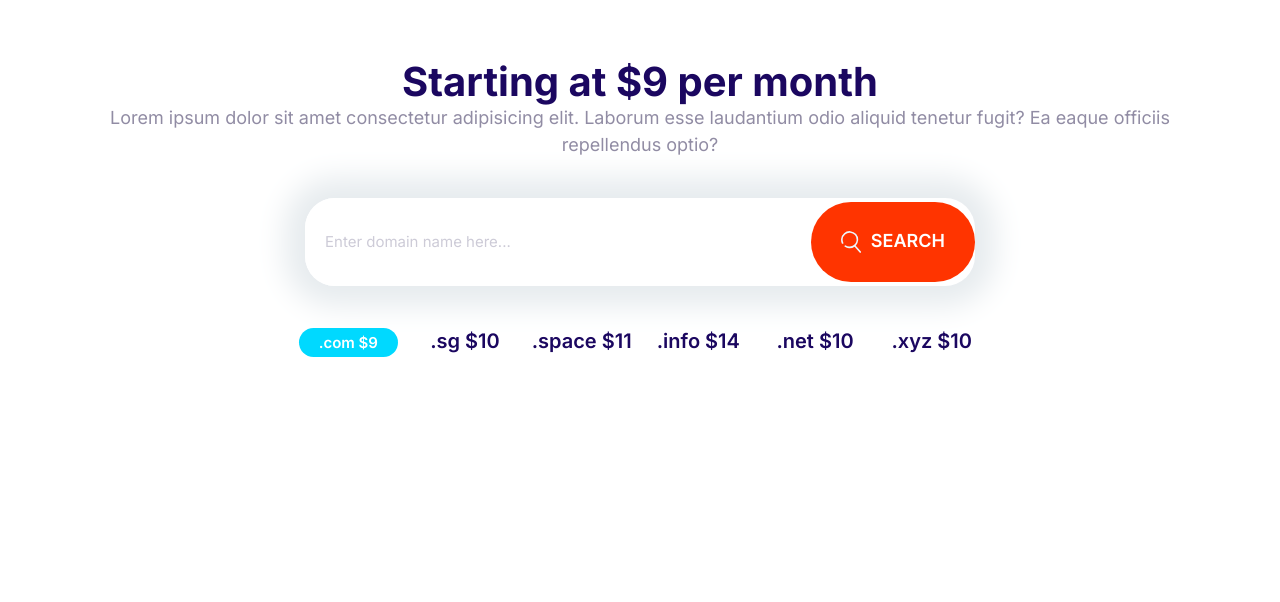
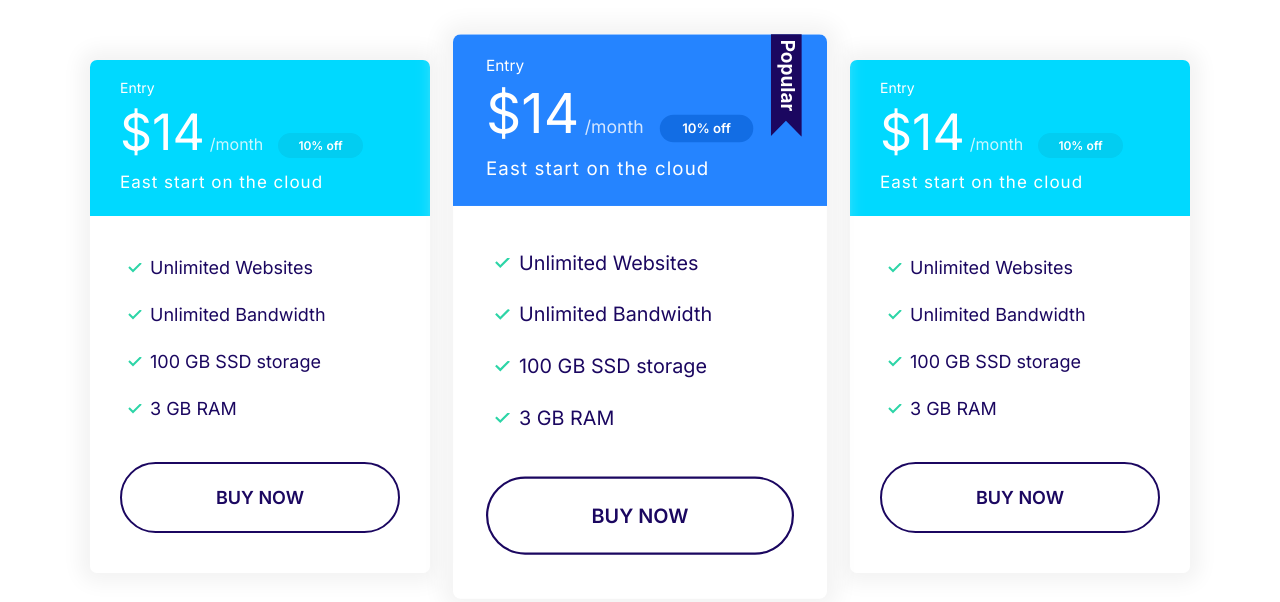
Before and after one commit to Gohn969/Practice-website, a plain HTML site: page index.html in a window 1280 px wide. Drawn offline with Linux system fonts and the light colour scheme.

Commit message:
Developing block-plans section.

```diff
--- a/css/styles.css
+++ b/css/styles.css
@@ -324,11 +324,27 @@
   color: #fff;
 }
 
+.card--primary .badge--primary {
+  background: #126de4;
+}
+
 .card--secondary .badge--secondary {
   background: #02cdf1;
 }
 
 /* plans */
+
+.plan {
+  transition: transform 0.2s ease;
+}
+
+.plan:hover {
+  transform: scale(1.05);
+}
+
+.plan--popular:hover {
+  transform: scale(1.15);
+}
 
 .plan__name {
   font-size: 2.4rem;
@@ -357,6 +373,10 @@
 
 .plan .list__item {
   margin-bottom: 2rem;
+}
+
+.plan--popular {
+  transform: scale(1.1);
 }
 
 .plan--popular .card__header {
@@ -731,3 +751,14 @@
     grid-template-columns: repeat(auto-fit, minmax(100px, 1fr));
   }
 }
+
+/* plans block */
+
+.block-plans .grid {
+  gap: 8rem 4rem;
+}
+
+.block-plans .card {
+  max-width: 500px;
+  margin: 0 auto;
+}
--- a/index.html
+++ b/index.html
@@ -15,36 +15,69 @@
     <link rel="stylesheet" href="css/styles.css" />
   </head>
   <body>
-    <section class="block container block-domain">
-      <header class="block__header">
-        <h2 class="block__heading">Starting at $9 per month</h2>
-        <p>
-          Lorem ipsum dolor sit amet consectetur adipisicing elit. Laborum esse
-          laudantium odio aliquid tenetur fugit? Ea eaque officiis repellendus
-          optio?
-        </p>
-      </header>
-      <div class="input-group">
-        <input
-          type="text"
-          class="input"
-          placeholder="Enter domain name here..."
-        />
-        <button class="btn btn--accent">
-          <svg class="icon icon--white">
-            <use xlink:href="images/sprite.svg#search"></use>
-          </svg>
-          Search
-        </button>
+    <section class="block container block-plans">
+      <div class="grid grid--col3">
+        <div class="plan">
+          <div class="card card--secondary">
+            <header class="card__header">
+              <h3 class="plan__name">Entry</h3>
+              <span class="plan__price">$14</span>
+              <span class="plan__billing-cycle">/month</span>
+              <span class="badge badge--secondary badge--small">10% off</span>
+              <span class="plan__description">East start on the cloud</span>
+            </header>
+            <div class="card__body">
+              <ul class="list list--tick">
+                <li class="list__item">Unlimited Websites</li>
+                <li class="list__item">Unlimited Bandwidth</li>
+                <li class="list__item">100 GB SSD storage</li>
+                <li class="list__item">3 GB RAM</li>
+              </ul>
+              <a href="#" class="btn btn--outline btn--block">Buy now</a>
+            </div>
+          </div>
+        </div>
+        <div class="plan plan--popular">
+          <div class="card card--primary">
+            <header class="card__header">
+              <h3 class="plan__name">Entry</h3>
+              <span class="plan__price">$14</span>
+              <span class="plan__billing-cycle">/month</span>
+              <span class="badge badge--primary badge--small">10% off</span>
+              <span class="plan__description">East start on the cloud</span>
+            </header>
+            <div class="card__body">
+              <ul class="list list--tick">
+                <li class="list__item">Unlimited Websites</li>
+                <li class="list__item">Unlimited Bandwidth</li>
+                <li class="list__item">100 GB SSD storage</li>
+                <li class="list__item">3 GB RAM</li>
+              </ul>
+              <a href="#" class="btn btn--outline btn--block">Buy now</a>
+            </div>
+          </div>
+        </div>
+        <div class="plan">
+          <div class="card card--secondary">
+            <header class="card__header">
+              <h3 class="plan__name">Entry</h3>
+              <span class="plan__price">$14</span>
+              <span class="plan__billing-cycle">/month</span>
+              <span class="badge badge--secondary badge--small">10% off</span>
+              <span class="plan__description">East start on the cloud</span>
+            </header>
+            <div class="card__body">
+              <ul class="list list--tick">
+                <li class="list__item">Unlimited Websites</li>
+                <li class="list__item">Unlimited Bandwidth</li>
+                <li class="list__item">100 GB SSD storage</li>
+                <li class="list__item">3 GB RAM</li>
+              </ul>
+              <a href="#" class="btn btn--outline btn--block">Buy now</a>
+            </div>
+          </div>
+        </div>
       </div>
-      <ul class="list block-domain__prices">
-        <li><span class="badge badge--secondary">.com $9</span></li>
-        <li>.sg $10</li>
-        <li>.space $11</li>
-        <li>.info $14</li>
-        <li>.net $10</li>
-        <li>.xyz $10</li>
-      </ul>
     </section>
     <script src="./js/app.js"></script>
   </body>
```
Also changed, not shown: components/block-plans.html (added, +64 -0 lines).
